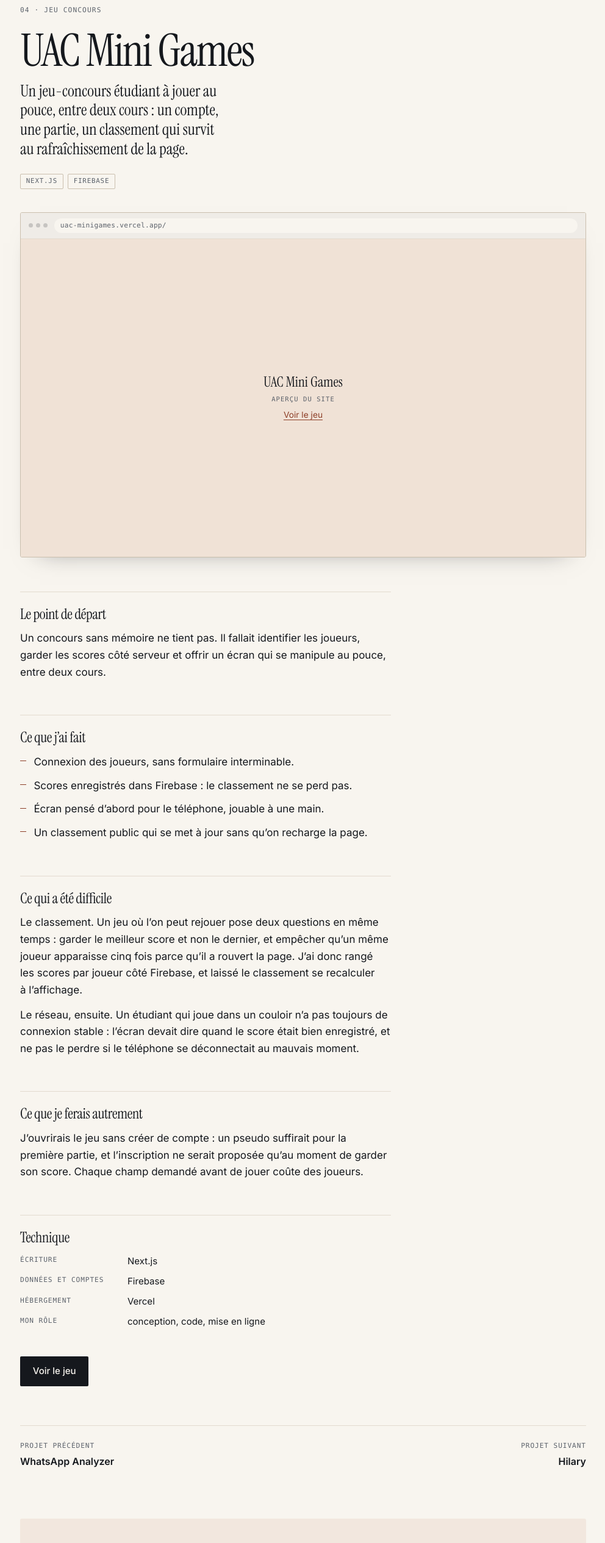
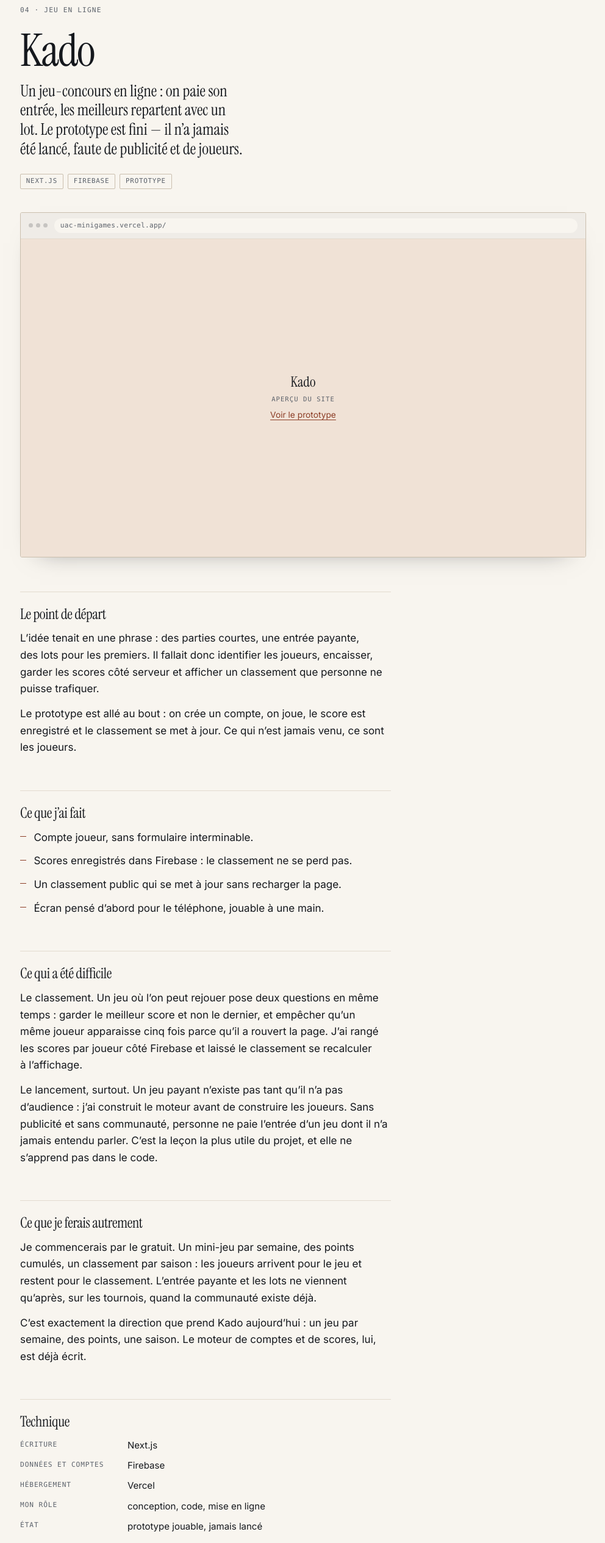
Before and after one commit to darelaholou4-ux/Darel-survey, a website: page portfolio/projets/kado.html in a window 1280 px wide. Shown: the part 140-2670 px from the top of the page at 61% size, without its empty margins (143-1135 px from the left). Drawn offline with Linux system fonts and the light colour scheme; no server answers.

Commit message:
UAC Mini Games devient Kado, avec le vrai récit du projet
- nouveau nom : Kado (le cadeau, le lot), court, prononçable, sans allusion
  à une université — la page s'appelle désormais projets/kado.html
- l'histoire est dite telle qu'elle est : prototype terminé, jamais lancé
  faute de publicité et de participants
- « Ce qui a été difficile » raconte le classement puis le lancement ;
  « Ce que je ferais autrement » expose le passage au gratuit — un mini-jeu
  par semaine, des points, un classement par saison, l'entrée payante
  seulement sur les tournois
- fiche technique : état du projet ajouté
- lien de l'accueil, pagination des pages voisines, plan du site et contrôle
  automatique mis à jour sur le nouveau nom

Co-authored-by: arena-agent <297053741+arena-agent@users.noreply.github.com>

```diff
--- a/portfolio/projets/uac-minigames.html
+++ b/portfolio/projets/kado.html
@@ -3,14 +3,14 @@
 <head>
 <meta charset="utf-8">
 <meta name="viewport" content="width=device-width, initial-scale=1">
-<title>UAC Mini Games — CRUS-BOSS</title>
-<meta name="description" content="Des mini-jeux pour étudiants, avec connexion et classement conservé d’une visite à l’autre.">
-<link rel="canonical" href="https://darelaholou4-ux.github.io/Darel-survey/portfolio/projets/uac-minigames.html">
+<title>Kado — CRUS-BOSS</title>
+<meta name="description" content="Kado : un jeu-concours en ligne où l’on paie son entrée et où les meilleurs repartent avec un lot. Prototype jouable, jamais lancé — aujourd’hui un mini-jeu par semaine.">
+<link rel="canonical" href="https://darelaholou4-ux.github.io/Darel-survey/portfolio/projets/kado.html">
 <meta property="og:type" content="article">
 <meta property="og:locale" content="fr_BJ">
-<meta property="og:url" content="https://darelaholou4-ux.github.io/Darel-survey/portfolio/projets/uac-minigames.html">
-<meta property="og:title" content="UAC Mini Games — CRUS-BOSS">
-<meta property="og:description" content="Des mini-jeux pour étudiants, avec connexion et classement conservé d’une visite à l’autre.">
+<meta property="og:url" content="https://darelaholou4-ux.github.io/Darel-survey/portfolio/projets/kado.html">
+<meta property="og:title" content="Kado — CRUS-BOSS">
+<meta property="og:description" content="Kado : un jeu-concours en ligne où l’on paie son entrée et où les meilleurs repartent avec un lot. Prototype jouable, jamais lancé.">
 <meta property="og:image" content="https://darelaholou4-ux.github.io/Darel-survey/portfolio/assets/apercu-lien.png">
 <meta name="twitter:card" content="summary_large_image">
 <meta name="theme-color" content="#faf7f2" media="(prefers-color-scheme: light)">
@@ -35,10 +35,10 @@
   <p class="fil"><a href="../index.html#travaux">Tous les projets</a></p>
 
   <header class="entete-projet">
-    <p class="sur-titre">04 · Jeu concours</p>
-    <h1>UAC Mini Games</h1>
-    <p class="accroche">Un jeu-concours étudiant à jouer au pouce, entre deux cours : un compte, une partie, un classement qui survit au rafraîchissement de la page.</p>
-    <p class="etiquettes"><span class="etiquette">Next.js</span><span class="etiquette">Firebase</span></p>
+    <p class="sur-titre">04 · Jeu en ligne</p>
+    <h1>Kado</h1>
+    <p class="accroche">Un jeu-concours en ligne : on paie son entrée, les meilleurs repartent avec un lot. Le prototype est fini — il n’a jamais été lancé, faute de publicité et de joueurs.</p>
+    <p class="etiquettes"><span class="etiquette">Next.js</span><span class="etiquette">Firebase</span><span class="etiquette">Prototype</span></p>
   </header>
 
   <figure class="fenetre fenetre--grande">
@@ -48,39 +48,41 @@
     </div>
     <div class="fenetre__vue">
       <div class="fenetre__repli fenetre__repli--chaud">
-        <p class="fenetre__marque">UAC Mini Games</p>
+        <p class="fenetre__marque">Kado</p>
         <p class="fenetre__note">Aperçu du site</p>
-        <a href="https://uac-minigames.vercel.app/">Voir le jeu</a>
+        <a href="https://uac-minigames.vercel.app/">Voir le prototype</a>
       </div>
-      <iframe class="fenetre__cadre" src="https://uac-minigames.vercel.app/" title="Aperçu : UAC Mini Games" loading="lazy" tabindex="-1" aria-hidden="true"></iframe>
+      <iframe class="fenetre__cadre" src="https://uac-minigames.vercel.app/" title="Aperçu : Kado" loading="lazy" tabindex="-1" aria-hidden="true"></iframe>
     </div>
   </figure>
 
   <section class="fiche">
     <h2>Le point de départ</h2>
-    <p>Un concours sans mémoire ne tient pas. Il fallait identifier les joueurs, garder les scores côté serveur et offrir un écran qui se manipule au pouce, entre deux cours.</p>
+    <p>L’idée tenait en une phrase : des parties courtes, une entrée payante, des lots pour les premiers. Il fallait donc identifier les joueurs, encaisser, garder les scores côté serveur et afficher un classement que personne ne puisse trafiquer.</p>
+    <p>Le prototype est allé au bout : on crée un compte, on joue, le score est enregistré et le classement se met à jour. Ce qui n’est jamais venu, ce sont les joueurs.</p>
   </section>
 
   <section class="fiche">
     <h2>Ce que j’ai fait</h2>
     <ul class="points">
-        <li>Connexion des joueurs, sans formulaire interminable.</li>
+        <li>Compte joueur, sans formulaire interminable.</li>
         <li>Scores enregistrés dans Firebase : le classement ne se perd pas.</li>
+        <li>Un classement public qui se met à jour sans recharger la page.</li>
         <li>Écran pensé d’abord pour le téléphone, jouable à une main.</li>
-        <li>Un classement public qui se met à jour sans qu’on recharge la page.</li>
     </ul>
   </section>
 
 
   <section class="fiche">
     <h2>Ce qui a été difficile</h2>
-    <p>Le classement. Un jeu où l’on peut rejouer pose deux questions en même temps : garder le meilleur score et non le dernier, et empêcher qu’un même joueur apparaisse cinq fois parce qu’il a rouvert la page. J’ai donc rangé les scores par joueur côté Firebase, et laissé le classement se recalculer à l’affichage.</p>
-    <p>Le réseau, ensuite. Un étudiant qui joue dans un couloir n’a pas toujours de connexion stable : l’écran devait dire quand le score était bien enregistré, et ne pas le perdre si le téléphone se déconnectait au mauvais moment.</p>
+    <p>Le classement. Un jeu où l’on peut rejouer pose deux questions en même temps : garder le meilleur score et non le dernier, et empêcher qu’un même joueur apparaisse cinq fois parce qu’il a rouvert la page. J’ai rangé les scores par joueur côté Firebase et laissé le classement se recalculer à l’affichage.</p>
+    <p>Le lancement, surtout. Un jeu payant n’existe pas tant qu’il n’a pas d’audience : j’ai construit le moteur avant de construire les joueurs. Sans publicité et sans communauté, personne ne paie l’entrée d’un jeu dont il n’a jamais entendu parler. C’est la leçon la plus utile du projet, et elle ne s’apprend pas dans le code.</p>
   </section>
 
   <section class="fiche">
     <h2>Ce que je ferais autrement</h2>
-    <p>J’ouvrirais le jeu sans créer de compte : un pseudo suffirait pour la première partie, et l’inscription ne serait proposée qu’au moment de garder son score. Chaque champ demandé avant de jouer coûte des joueurs.</p>
+    <p>Je commencerais par le gratuit. Un mini-jeu par semaine, des points cumulés, un classement par saison : les joueurs arrivent pour le jeu et restent pour le classement. L’entrée payante et les lots ne viennent qu’après, sur les tournois, quand la communauté existe déjà.</p>
+    <p>C’est exactement la direction que prend Kado aujourd’hui : un jeu par semaine, des points, une saison. Le moteur de comptes et de scores, lui, est déjà écrit.</p>
   </section>
 
   <section class="fiche">
@@ -94,10 +96,12 @@
       <dd>Vercel</dd>
       <dt>Mon rôle</dt>
       <dd>conception, code, mise en ligne</dd>
+      <dt>État</dt>
+      <dd>prototype jouable, jamais lancé</dd>
     </dl>
   </section>
 
-  <p class="actions"><a class="bouton" href="https://uac-minigames.vercel.app/">Voir le jeu</a></p>
+  <p class="actions"><a class="bouton" href="https://uac-minigames.vercel.app/">Voir le prototype</a></p>
 
   <nav class="pagination" aria-label="Autres projets">
     <a class="pagination__lien" href="whatsapp-analyzer.html"><span class="pagination__sens">Projet précédent</span>WhatsApp Analyzer</a>
--- a/portfolio/sitemap.xml
+++ b/portfolio/sitemap.xml
@@ -25,7 +25,7 @@
     <priority>0.7</priority>
   </url>
   <url>
-    <loc>https://darelaholou4-ux.github.io/Darel-survey/portfolio/projets/uac-minigames.html</loc>
+    <loc>https://darelaholou4-ux.github.io/Darel-survey/portfolio/projets/kado.html</loc>
     <lastmod>2026-11-10</lastmod>
     <changefreq>yearly</changefreq>
     <priority>0.7</priority>
--- a/tools/check.mjs
+++ b/tools/check.mjs
@@ -220,7 +220,7 @@ if (monograms.size === 1 && !new RegExp(`aria-label="${[...monograms][0]}[^"]*ho
 /* ------------------------------------------------------------------------ */
 const pagesPortfolio = [
   { fichier: "portfolio/index.html", feuille: "portfolio/style.css", canonical: true, donneesStructurees: true },
-  ...["lemessia-triomphe", "darel-survey", "whatsapp-analyzer", "uac-minigames", "hilary"].map((slug) => ({
+  ...["lemessia-triomphe", "darel-survey", "whatsapp-analyzer", "kado", "hilary"].map((slug) => ({
     fichier: `portfolio/projets/${slug}.html`,
     feuille: "portfolio/style.css",
     canonical: true,
```
Also changed, not shown: portfolio/index.html (+6 -6 lines), portfolio/projets/hilary.html (+1 -1 lines), portfolio/projets/whatsapp-analyzer.html (+1 -1 lines).
